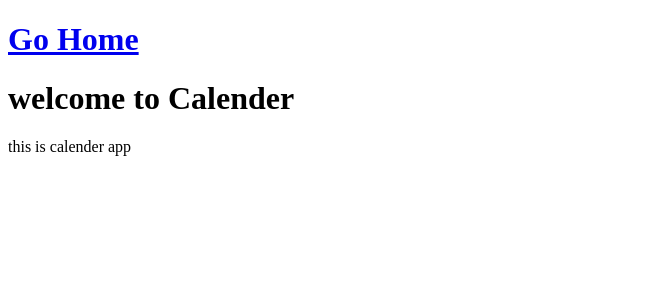
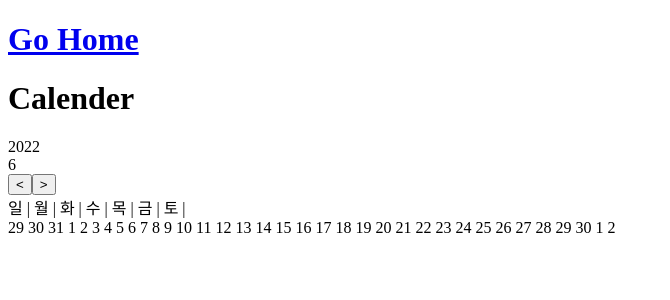
Before and after one commit to D0Dam/macCalenderEx, a React (Create React App) app: page /calender in a window 1280 px wide. Shown: the top 300 px of the page, without its empty margins (0-670 px from the left). Built offline with nearby package versions, Linux system fonts and the light colour scheme.

Commit message:
add dates and prev, next button

```diff
--- a/src/routes/Calender.js
+++ b/src/routes/Calender.js
@@ -1,13 +1,104 @@
-import React from "react";
+import React, { useEffect, useState } from "react";
 import { Link } from "react-router-dom";
 const Calender = () => {
+	const today = new Date();
+	const days = ["일", "월", "화", "수", "목", "금", "토"];
+	const [year, setYear] = useState(today.getFullYear());
+	const [month, setMonth] = useState(today.getMonth() + 1);
+	//입력한 년, 월에 해당하는 마지막 일 반환(29, 30, 31 등)
+	const getLastDate = (y, m) => {
+		return new Date(y, m, 0).getDate();
+	};
+	//입력한 년, 월에 해당하는 첫째 요일 반환
+	const getFirstDay = (y, m) => {
+		return new Date(y, m - 1, 1).getDay();
+	};
+	//입력한 년, 월에 해당하는 마지막 요일 반환
+	const getLastDay = (y, m) => {
+		return new Date(y, m, 0).getDay();
+	};
+	//캘린더 채우기
+	const paintCalender = (y, m) => {
+		let dates = [];
+		for (let i = 0; i < getFirstDay(y, m); i++) {
+			if (m === 1) {
+				dates.unshift({
+					date: getLastDate(y, 12) - i,
+					id: "D" + y + 12 + (getLastDate(y, 12) - i),
+				});
+			} else {
+				dates.unshift({
+					date: getLastDate(y, m - 1) - i,
+					id: "D" + y + (m - 1) + (getLastDate(y, m - 1) - i),
+				});
+			}
+		}
+		for (let i = 1; i <= getLastDate(y, m); i++) {
+			dates.push({ date: i, id: "D" + y + m + i });
+		}
+		for (let i = 1; i < 7 - getLastDay(y, m); i++) {
+			if (m === 12) {
+				dates.push({ date: i, id: "D" + y + 1 + i });
+			} else {
+				dates.push({ date: i, id: "D" + y + (m + 1) + i });
+			}
+		}
+		console.log(new Date(y, m, 0).getDate());
+		console.log(new Date(y, m - 1, 1).getDay());
+		console.log(new Date(y, m, 0).getDay());
+		console.log(dates);
+		return dates;
+	};
+	const onClickPrev = () => {
+		if (month === 1) {
+			setYear(() => year - 1);
+			setMonth(12);
+		} else {
+			setMonth(() => month - 1);
+		}
+	};
+	const onClickNext = () => {
+		if (month === 12) {
+			setYear(() => year + 1);
+			setMonth(1);
+		} else {
+			setMonth(() => month + 1);
+		}
+	};
+	useEffect(() => {
+		console.log("년도", year, month);
+		console.log("마지막 날, 첫, 마지막 요일");
+		getLastDate(year, month);
+		getFirstDay(year, month);
+		getLastDay(year, month);
+		paintCalender(year, month);
+	}, []);
 	return (
 		<div>
 			<h1>
 				<Link to="/">Go Home</Link>
 			</h1>
-			<h1>welcome to Calender</h1>
-			<div>this is calender app</div>
+			<h1>Calender</h1>
+			<div>
+				<div className="nav">
+					<div>{year}</div>
+					<div>{month}</div>
+					<button onClick={onClickPrev}>{`<`}</button>
+					<button onClick={onClickNext}>{`>`}</button>
+				</div>
+				<div className="mainCalender">
+					<div className="days">
+						{days.map((d, index) => (
+							<span key={index}> {d} |</span>
+						))}
+					</div>
+					<div className="dates">
+						{paintCalender(year, month).map((d) => (
+							<span key={d.id}>{d.date} </span>
+						))}
+					</div>
+				</div>
+			</div>
 		</div>
 	);
 };
```
